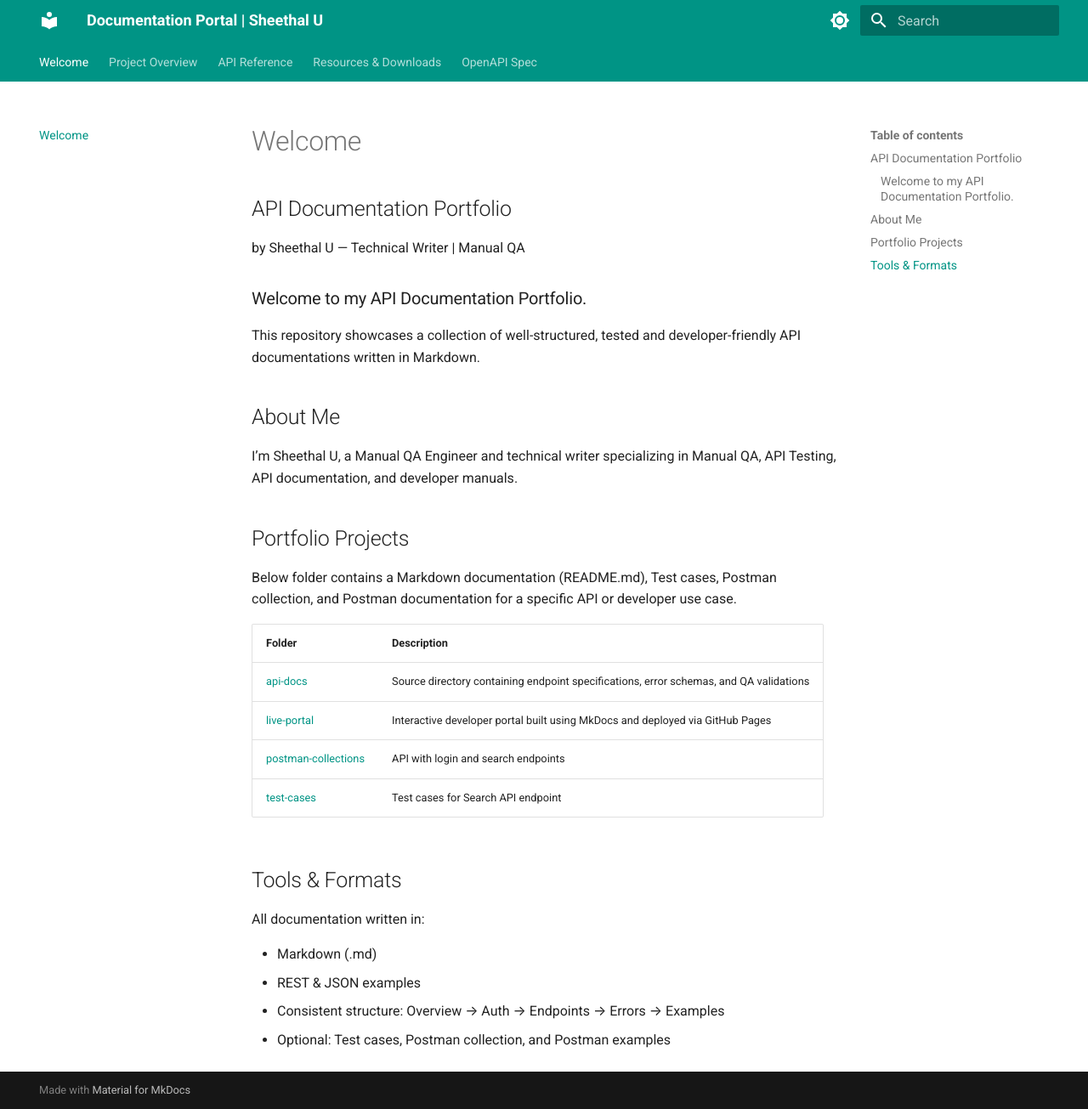
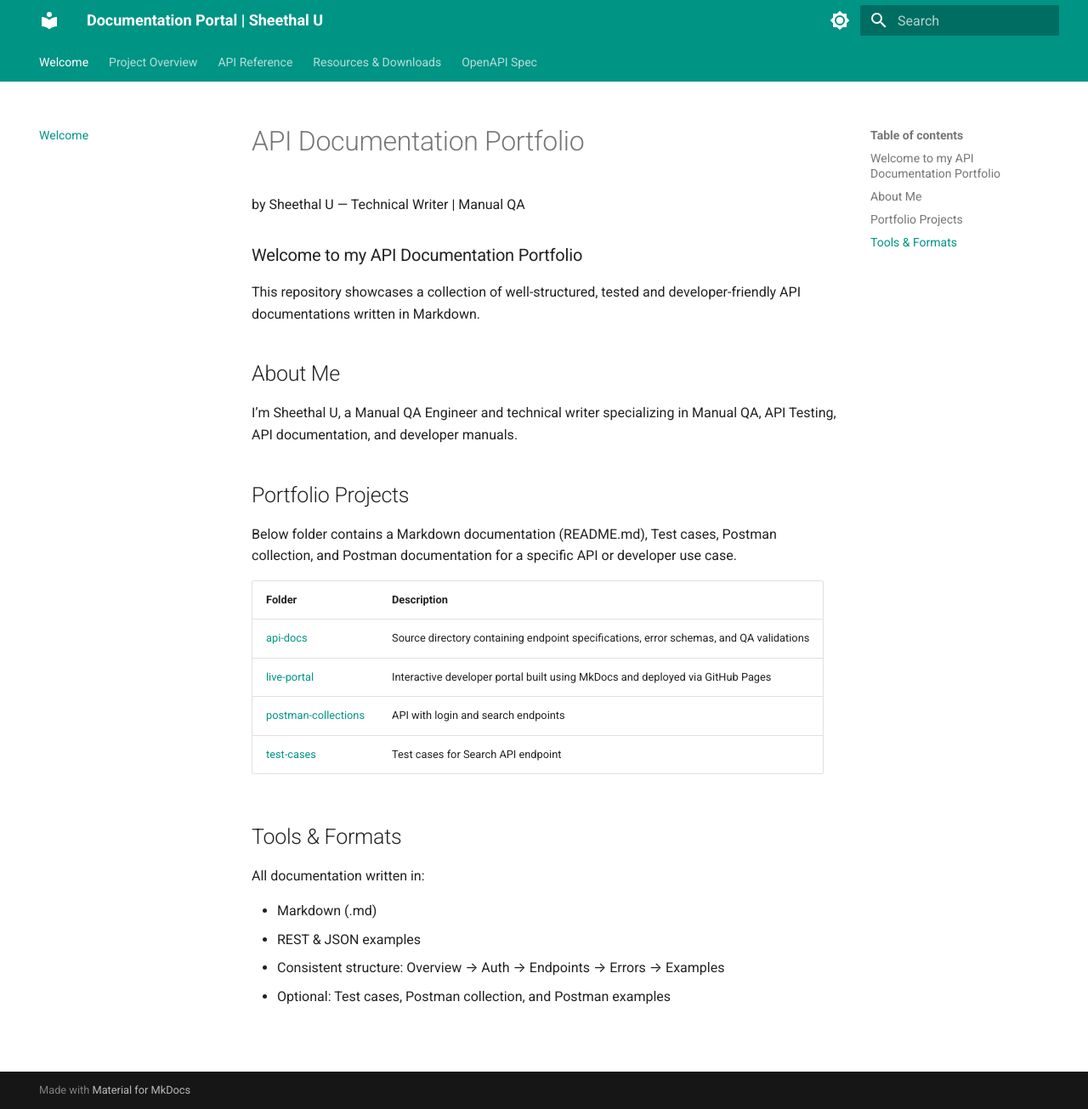
Before and after one commit to sheethalu/Documentation-Portal, an MkDocs documentation site: the page built from docs/index.md, in a window 1280 px wide and 1305 px high. Shown: the whole window at 85% size. Built offline with MkDocs 1.6.1 and Material for MkDocs 9.7.7, drawn with Linux system fonts in a browser that asks for light colours.

Commit message:
fixed the lint errors in index.md file

```diff
--- a/docs/index.md
+++ b/docs/index.md
@@ -1,7 +1,7 @@
-## API Documentation Portfolio
+# API Documentation Portfolio
 by Sheethal U — Technical Writer | Manual QA
 
-### Welcome to my API Documentation Portfolio.
+### Welcome to my API Documentation Portfolio
 This repository showcases a collection of well-structured, tested and developer-friendly API documentations written in Markdown.
 
 ## About Me
@@ -10,12 +10,12 @@ I’m Sheethal U, a Manual QA Engineer and technical writer specializing in Manu
 ## Portfolio Projects
 Below folder contains a Markdown documentation (README.md), Test cases, Postman collection, and Postman documentation for a specific API or developer use case.
 
-| Folder                    |	Description                                 |
-|---------------------------|---------------------------------------------|
-|[api-docs](https://github.com/sheethalu/search-loan-application/tree/main/api-docs)  | Source directory containing endpoint specifications, error schemas, and QA validations	      |
-|[live-portal](https://sheethalu.github.io/Documentation-Portal/)   | Interactive developer portal built using MkDocs and deployed via GitHub Pages |
-|[postman-collections](https://github.com/sheethalu/search-loan-application/tree/main/postman-collections) | API with login and search endpoints |
-|[test-cases](https://github.com/sheethalu/search-loan-application/tree/main/test-cases) | Test cases for Search API endpoint |
+| Folder                                                                                                    | Description                                                           |
+|-----------------------------------------------------------------------------------------------------------|----------------------------------------------------------------------|
+| [api-docs](https://github.com/sheethalu/search-loan-application/tree/main/api-docs)                       | Source directory containing endpoint specifications, error schemas, and QA validations |
+| [live-portal](https://sheethalu.github.io/Documentation-Portal/)                                          | Interactive developer portal built using MkDocs and deployed via GitHub Pages               |
+| [postman-collections](https://github.com/sheethalu/search-loan-application/tree/main/postman-collections) | API with login and search endpoints                                                             |
+| [test-cases](https://github.com/sheethalu/search-loan-application/tree/main/test-cases)                   | Test cases for Search API endpoint                                                              |
 
 ## Tools & Formats
 All documentation written in:
```
